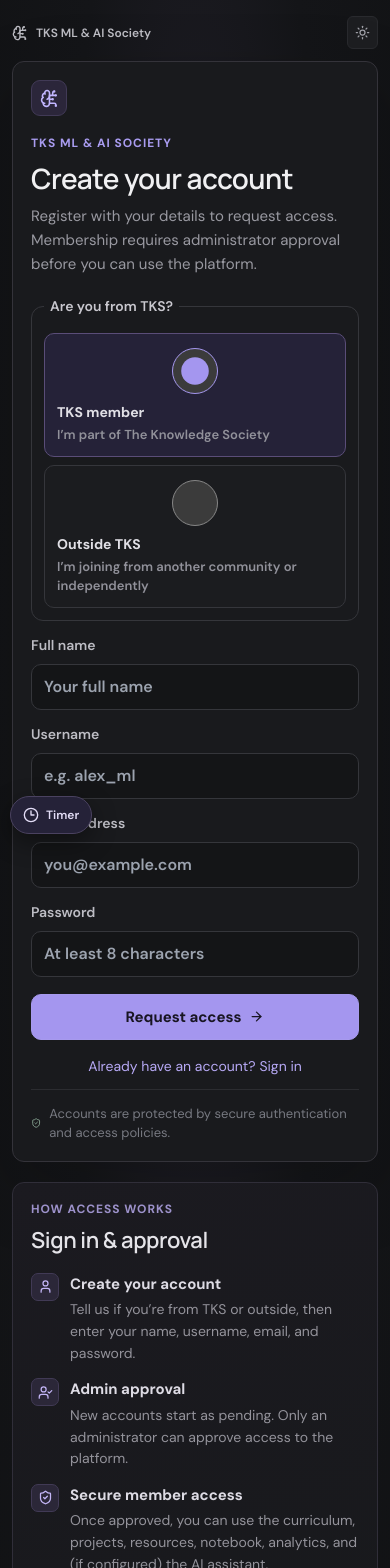
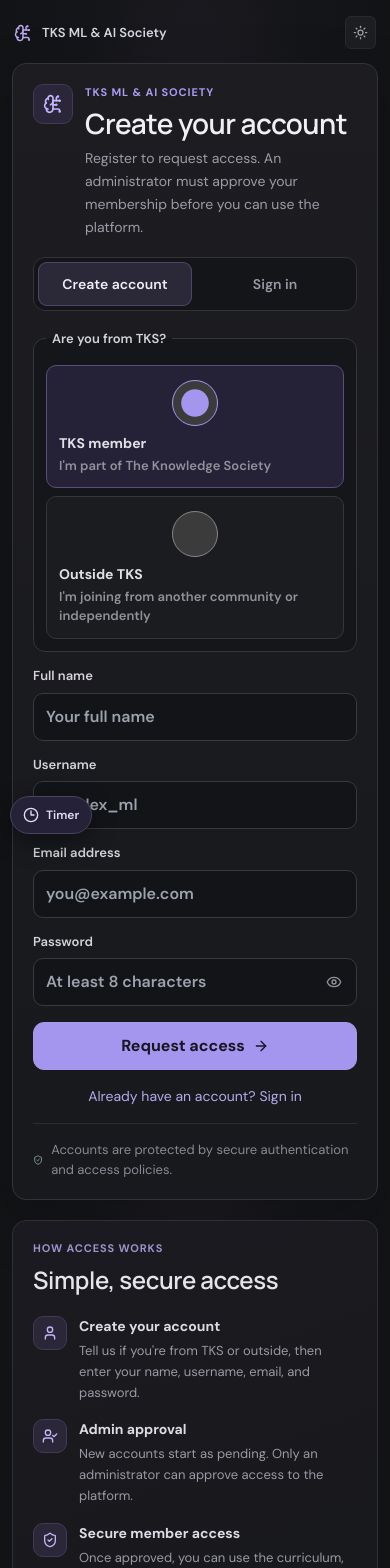
Before and after one commit to dhansikarcs-cs/tks-ml-ai-society, a Next.js app: page /login in a window 390 px wide. Shown: the top 1568 px of the page. Built offline with nearby package versions, Linux system fonts and the light colour scheme; no server answers.

Commit message:
Improve login page UI and auth UX

```diff
--- a/src/app/module-extra.css
+++ b/src/app/module-extra.css
@@ -514,3 +514,89 @@
   .account-card, .pending-card, .account-flow { padding: 18px; border-radius: 12px; }
   .account-card h1 { font-size: 28px; }
 }
+
+
+/* Login UX refresh */
+.account-page { padding: 24px 16px 40px; }
+.account-shell { width: min(980px, 100%); margin: 0 auto; }
+.account-top-row { position: static; width: 100%; display: flex; align-items: center; justify-content: space-between; margin: 0 0 18px; padding: 0 2px; }
+.account-brand-mini { font-size: 14px; color: #d7d5df; gap: 10px; }
+.account-brand-mini svg { color: #b8a8f0; }
+.account-layout { width: 100%; max-width: none; margin-top: 0; grid-template-columns: minmax(0, 1fr) minmax(320px, 0.9fr); gap: 20px; align-items: stretch; }
+.account-card { width: 100%; max-width: none; padding: 28px; border-radius: 16px; border-color: #34333d; background: linear-gradient(180deg, #1c1c21 0%, #18191d 100%); box-shadow: 0 20px 60px #00000030; }
+.account-card-head { display: flex; gap: 14px; align-items: flex-start; margin-bottom: 18px; }
+.account-mark { width: 44px; height: 44px; flex: 0 0 44px; margin-bottom: 0; border-radius: 12px; }
+.account-eyebrow { margin: 0 0 6px; font-size: 11px; letter-spacing: .08em; color: #a99cf0; }
+.account-card h1 { margin: 0; font-size: clamp(28px, 3vw, 34px); line-height: 1.15; }
+.account-subtitle, .account-card > p.account-subtitle { margin: 8px 0 0; color: #9d9ca6; font-size: 14px; line-height: 1.65; max-width: 62ch; }
+.auth-mode-tabs { display: grid; grid-template-columns: 1fr 1fr; gap: 6px; padding: 4px; margin: 0 0 18px; border: 1px solid #31323a; border-radius: 12px; background: #141518; }
+.auth-mode-tabs button { min-height: 42px; border: 0; border-radius: 9px; background: transparent; color: #9a99a3; font-size: 14px; font-weight: 600; cursor: pointer; }
+.auth-mode-tabs button:hover { color: #e4e2eb; }
+.auth-mode-tabs .auth-mode-active { background: #2b2837; color: #f0edf8; box-shadow: inset 0 0 0 1px #4e4568; }
+.account-form { gap: 14px; }
+.account-form label, .account-form legend { font-size: 13px; font-weight: 600; color: #d4d3da; gap: 7px; }
+.account-form input, .account-form select { min-height: 46px; padding: 11px 12px; border-radius: 10px; font-size: 15px; background: #131417; border-color: #383941; }
+.account-form input:focus, .account-form select:focus { border-color: #7b6db0; box-shadow: 0 0 0 3px #7b6db025; }
+.auth-field-row { display: grid; grid-template-columns: 1fr 1fr; gap: 12px; }
+.auth-password-wrap { position: relative; }
+.auth-password-wrap input { padding-right: 44px; }
+.auth-password-toggle { position: absolute; right: 6px; top: 50%; transform: translateY(-50%); width: 34px; height: 34px; display: grid; place-items: center; border: 0; border-radius: 8px; background: transparent; color: #93929c; cursor: pointer; }
+.auth-password-toggle:hover { color: #dddaf0; background: #24242b; }
+.account-forgot { margin: -4px 0 0 auto; padding: 0; font-size: 13px; color: #b3a5ea; }
+.account-primary { min-height: 48px; margin-top: 2px; border-radius: 11px; font-size: 15px; font-weight: 700; }
+.account-primary:not(:disabled):hover { filter: brightness(1.03); }
+.account-alt-actions { margin-top: 2px; }
+.account-switch { width: 100%; padding: 10px 0 0; font-size: 14px; color: #b6a9ec; }
+.account-security { margin-top: 16px; padding-top: 16px; font-size: 13px; color: #8a8993; justify-content: flex-start; }
+.setup-callout, .form-message { border-radius: 10px; font-size: 14px; line-height: 1.55; }
+.form-message { padding: 11px 12px; }
+.affiliation-fieldset { border-radius: 12px; padding: 12px; background: #15161a; }
+.affiliation-option { border-radius: 10px; padding: 12px; }
+.affiliation-option strong { font-size: 14px; }
+.affiliation-option small { font-size: 13px; line-height: 1.45; }
+.account-flow { padding: 28px; border-radius: 16px; display: flex; flex-direction: column; justify-content: center; }
+.account-flow-eyebrow { font-size: 11px; letter-spacing: .08em; }
+.account-flow h2 { font-size: 24px; margin-bottom: 20px; }
+.account-flow-steps { gap: 16px; }
+.account-flow-steps li { gap: 12px; }
+.account-flow-icon { width: 34px; height: 34px; flex-basis: 34px; border-radius: 10px; }
+.account-flow-steps strong { font-size: 14px; margin-bottom: 4px; }
+.account-flow-steps p { font-size: 13px; line-height: 1.6; color: #9a99a3; }
+.account-flow-note { margin-top: 20px; padding: 14px; border-radius: 12px; }
+.account-flow-note strong { font-size: 14px; }
+.account-flow-note p { font-size: 13px; line-height: 1.6; }
+
+@media (max-width: 900px) {
+  .account-layout { grid-template-columns: 1fr; max-width: 680px; margin: 0 auto; }
+  .account-flow { order: 2; }
+}
+@media (max-width: 640px) {
+  .account-page { padding: 16px 12px 32px; }
+  .account-top-row { margin-bottom: 14px; }
+  .account-brand-mini { font-size: 13px; }
+  .account-card, .account-flow { padding: 20px; border-radius: 14px; }
+  .account-card-head { gap: 12px; }
+  .account-mark { width: 40px; height: 40px; flex-basis: 40px; border-radius: 10px; }
+  .account-card h1 { font-size: 28px; }
+  .account-subtitle, .account-card > p.account-subtitle { font-size: 14px; }
+  .auth-field-row { grid-template-columns: 1fr; gap: 14px; }
+  .auth-mode-tabs button { min-height: 44px; font-size: 14px; }
+  .account-form input, .account-form select, .account-primary { font-size: 16px; }
+}
+
+[data-theme="light"] .account-brand-mini { color: #3f3b4d; }
+[data-theme="light"] .account-brand-mini svg { color: #6a4fc0; }
+[data-theme="light"] .account-card { border-color: #ddd9eb; background: linear-gradient(180deg, #ffffff 0%, #fbfaff 100%); box-shadow: 0 20px 60px #5540a812; }
+[data-theme="light"] .account-subtitle, [data-theme="light"] .account-card > p.account-subtitle { color: #5f5c6d; }
+[data-theme="light"] .auth-mode-tabs { border-color: #ddd9eb; background: #f1eef8; }
+[data-theme="light"] .auth-mode-tabs button { color: #666274; }
+[data-theme="light"] .auth-mode-tabs button:hover { color: #2f2b3d; }
+[data-theme="light"] .auth-mode-tabs .auth-mode-active { background: #fff; color: #352a5e; box-shadow: inset 0 0 0 1px #d4c9ef; }
+[data-theme="light"] .account-form label, [data-theme="light"] .account-form legend { color: #353243; }
+[data-theme="light"] .account-form input, [data-theme="light"] .account-form select { background: #fff; border-color: #d8d3e6; color: #282730; }
+[data-theme="light"] .account-form input:focus, [data-theme="light"] .account-form select:focus { border-color: #8f7bd1; box-shadow: 0 0 0 3px #8f7bd120; }
+[data-theme="light"] .auth-password-toggle { color: #706d7d; }
+[data-theme="light"] .auth-password-toggle:hover { color: #352a5e; background: #efeafb; }
+[data-theme="light"] .account-forgot, [data-theme="light"] .account-switch { color: #6247bf; }
+[data-theme="light"] .account-security { color: #676574; border-top-color: #e4dfef; }
+[data-theme="light"] .affiliation-fieldset { background: #fbfaff; border-color: #ddd9eb; }
--- a/src/components/login-form.tsx
+++ b/src/components/login-form.tsx
@@ -1,6 +1,6 @@
 "use client";
 
-import { ArrowRight, BrainCircuit, Clock3, LockKeyhole, Mail, ShieldCheck, User, UserCheck } from "lucide-react";
+import { ArrowRight, BrainCircuit, Clock3, Eye, EyeOff, LockKeyhole, Mail, ShieldCheck, User, UserCheck } from "lucide-react";
 import { FormEvent, useEffect, useState } from "react";
 import { createSupabaseBrowserClient, isSupabaseConfigured } from "@/lib/supabase/client";
 import { ThemeToggle } from "@/lib/theme";
@@ -12,6 +12,7 @@ export function LoginForm() {
   const [affiliation, setAffiliation] = useState<Affiliation>("tks");
   const [busy, setBusy] = useState(false);
   const [message, setMessage] = useState("");
+  const [showPassword, setShowPassword] = useState(false);
   const configured = isSupabaseConfigured();
 
   useEffect(() => {
@@ -134,33 +135,55 @@ export function LoginForm() {
   }
 
   const steps = [
-    { icon: Mail, title: "Create your account", body: mode === "sign-up" ? "Tell us if you’re from TKS or outside, then enter your name, username, email, and password." : "Sign in with your registered email and password." },
+    { icon: Mail, title: "Create your account", body: mode === "sign-up" ? "Tell us if you're from TKS or outside, then enter your name, username, email, and password." : "Sign in with your registered email and password." },
     { icon: UserCheck, title: "Admin approval", body: "New accounts start as pending. Only an administrator can approve access to the platform." },
     { icon: ShieldCheck, title: "Secure member access", body: "Once approved, you can use the curriculum, projects, resources, notebook, analytics, and (if configured) the AI assistant." },
     { icon: Clock3, title: "Email confirmation", body: "If email confirmation is enabled, you must confirm your email before signing in and waiting for approval." },
   ];
 
+  const title = mode === "sign-in" ? "Welcome back" : mode === "sign-up" ? "Create your account" : mode === "recover" ? "Reset your password" : "Set a new password";
+  const subtitle = mode === "sign-in"
+    ? "Sign in with your registered email and password to continue to your workspace."
+    : mode === "sign-up"
+    ? "Register to request access. An administrator must approve your membership before you can use the platform."
+    : mode === "recover"
+    ? "Enter your account email and we'll send a secure link to set a new password."
+    : "Enter a new password for your account (at least 8 characters).";
+
   return (
     <main className="account-page">
-      <div className="account-top-row">
-        <span className="account-brand-mini"><BrainCircuit size={16} /> TKS ML &amp; AI Society</span>
+      <div className="account-shell">
+        <header className="account-top-row">
+          <span className="account-brand-mini"><BrainCircuit size={18} /> TKS ML &amp; AI Society</span>
           <ThemeToggle className="account-theme-toggle" />
+        </header>
+
+        <div className="account-layout">
+          <section className="account-card" aria-labelledby="auth-title">
+            <div className="account-card-head">
+              <span className="account-mark"><BrainCircuit size={20} /></span>
+              <div>
+                <p className="account-eyebrow">TKS ML &amp; AI SOCIETY</p>
+                <h1 id="auth-title">{title}</h1>
+                <p className="account-subtitle">{subtitle}</p>
               </div>
-      <div className="account-layout">
-        <section className="account-card">
-          <span className="account-mark"><BrainCircuit size={19} /></span>
-          <p className="account-eyebrow">TKS ML &amp; AI SOCIETY</p>
-          <h1>{mode === "sign-in" ? "Sign in" : mode === "sign-up" ? "Create your account" : mode === "recover" ? "Reset password" : "Set a new password"}</h1>
-          <p>{mode === "sign-in" ? "Use your registered email and password to continue." : mode === "sign-up" ? "Register with your details to request access. Membership requires administrator approval before you can use the platform." : mode === "recover" ? "Enter your account email and we’ll send a secure link to set a new password." : "Enter a new password for your account (at least 8 characters)."}</p>
+            </div>
+
+            {(mode === "sign-in" || mode === "sign-up") && (
+              <div className="auth-mode-tabs" role="tablist" aria-label="Authentication mode">
+                <button type="button" role="tab" aria-selected={mode === "sign-up"} className={mode === "sign-up" ? "auth-mode-active" : ""} onClick={() => { setMode("sign-up"); setMessage(""); }}>Create account</button>
+                <button type="button" role="tab" aria-selected={mode === "sign-in"} className={mode === "sign-in" ? "auth-mode-active" : ""} onClick={() => { setMode("sign-in"); setMessage(""); }}>Sign in</button>
+              </div>
+            )}
 
             {!configured && (
-            <div className="setup-callout">
+              <div className="setup-callout" role="status">
                 <LockKeyhole size={16} />
                 <div><strong>Sign-in unavailable</strong><span>Supabase authentication is not configured for this deployment. Contact the administrator to enable access.</span></div>
               </div>
             )}
 
-          <form className="account-form" onSubmit={submit}>
+            <form className="account-form" onSubmit={submit} noValidate={false}>
               {mode === "sign-up" && (
                 <>
                   <fieldset className="affiliation-fieldset">
@@ -168,50 +191,70 @@ export function LoginForm() {
                     <div className="affiliation-options">
                       <label className={`affiliation-option ${affiliation === "tks" ? "affiliation-active" : ""}`}>
                         <input type="radio" name="affiliation" value="tks" checked={affiliation === "tks"} onChange={() => setAffiliation("tks")} />
-                      <span><strong>TKS member</strong><small>I’m part of The Knowledge Society</small></span>
+                        <span><strong>TKS member</strong><small>I&apos;m part of The Knowledge Society</small></span>
                       </label>
                       <label className={`affiliation-option ${affiliation === "other" ? "affiliation-active" : ""}`}>
                         <input type="radio" name="affiliation" value="other" checked={affiliation === "other"} onChange={() => setAffiliation("other")} />
-                      <span><strong>Outside TKS</strong><small>I’m joining from another community or independently</small></span>
+                        <span><strong>Outside TKS</strong><small>I&apos;m joining from another community or independently</small></span>
                       </label>
                     </div>
                   </fieldset>
+                  <div className="auth-field-row">
                     <label>Full name<input name="name" autoComplete="name" required placeholder="Your full name" maxLength={80} /></label>
-                <label>Username<input name="username" autoComplete="username" required placeholder="e.g. alex_ml" minLength={3} maxLength={32} pattern="[A-Za-z0-9_.\-]+" title="3–32 characters: letters, numbers, underscore, dot, or hyphen" /></label>
+                    <label>Username<input name="username" autoComplete="username" required placeholder="e.g. alex_ml" minLength={3} maxLength={32} pattern="[A-Za-z0-9_.\-]+" title="3-32 characters: letters, numbers, underscore, dot, or hyphen" /></label>
+                  </div>
                   {affiliation === "other" && <label>Organization / school <span className="field-optional">(optional)</span><input name="organization" autoComplete="organization" placeholder="Where are you from?" maxLength={120} /></label>}
                 </>
               )}
 
               {mode !== "update" && <label>Email address<input name="email" type="email" autoComplete="email" required placeholder="you@example.com" /></label>}
-            {mode !== "recover" && <label>Password<input name="password" type="password" minLength={8} autoComplete={mode === "sign-in" ? "current-password" : "new-password"} required placeholder="At least 8 characters" /></label>}
+              {mode !== "recover" && (
+                <label>Password
+                  <div className="auth-password-wrap">
+                    <input name="password" type={showPassword ? "text" : "password"} minLength={8} autoComplete={mode === "sign-in" ? "current-password" : "new-password"} required placeholder="At least 8 characters" />
+                    <button type="button" className="auth-password-toggle" onClick={() => setShowPassword((v) => !v)} aria-label={showPassword ? "Hide password" : "Show password"}>
+                      {showPassword ? <EyeOff size={16} /> : <Eye size={16} />}
+                    </button>
+                  </div>
+                </label>
+              )}
+
+              {mode === "sign-in" && <button type="button" className="account-forgot" onClick={() => { setMode("recover"); setMessage(""); }}>Forgot your password?</button>}
 
               {message && <p className="form-message" role="status">{message}</p>}
-            <button className="account-primary" disabled={!configured || busy}>{busy ? "Please wait…" : mode === "sign-in" ? "Sign in" : mode === "sign-up" ? "Request access" : mode === "recover" ? "Send reset link" : "Update password"} <ArrowRight size={15} /></button>
+              <button className="account-primary" disabled={!configured || busy}>
+                {busy ? "Please wait..." : mode === "sign-in" ? "Sign in" : mode === "sign-up" ? "Request access" : mode === "recover" ? "Send reset link" : "Update password"} <ArrowRight size={16} />
+              </button>
             </form>
 
-          {mode === "sign-in" && <button type="button" className="account-forgot" onClick={() => { setMode("recover"); setMessage(""); }}>Forgot your password?</button>}
-          <button className="account-switch" onClick={() => { setMode(mode === "sign-up" || mode === "recover" || mode === "update" ? "sign-in" : "sign-up"); setMessage(""); setAffiliation("tks"); }}>
-            {mode === "sign-in" ? "New here? Create an account" : mode === "sign-up" ? "Already have an account? Sign in" : "Back to sign in"}
-          </button>
+            <div className="account-alt-actions">
+              {(mode === "recover" || mode === "update") && (
+                <button className="account-switch" onClick={() => { setMode("sign-in"); setMessage(""); }}>Back to sign in</button>
+              )}
+              {mode === "sign-in" && <button className="account-switch" onClick={() => { setMode("sign-up"); setMessage(""); setAffiliation("tks"); }}>New here? Create an account</button>}
+              {mode === "sign-up" && <button className="account-switch" onClick={() => { setMode("sign-in"); setMessage(""); }}>Already have an account? Sign in</button>}
+            </div>
+
             <div className="account-security"><ShieldCheck size={14} /> Accounts are protected by secure authentication and access policies.</div>
           </section>
 
           <aside className="account-flow" aria-label="How access works">
             <p className="account-flow-eyebrow">HOW ACCESS WORKS</p>
-          <h2>Sign in &amp; approval</h2>
+            <h2>Simple, secure access</h2>
             <ol className="account-flow-steps">
-            {steps.map(({ icon: Icon, title, body }, index) => (
-              <li key={title}>
-                <span className="account-flow-icon">{mode === "sign-up" && index === 0 ? <User size={15} /> : <Icon size={15} />}</span>
-                <div><strong>{title}</strong><p>{body}</p></div>
+              {steps.map(({ icon: Icon, title: stepTitle, body }, index) => (
+                <li key={stepTitle}>
+                  <span className="account-flow-icon">{mode === "sign-up" && index === 0 ? <User size={16} /> : <Icon size={16} />}</span>
+                  <div><strong>{stepTitle}</strong><p>{body}</p></div>
                 </li>
               ))}
             </ol>
             <div className="account-flow-note">
               <strong>After you sign in</strong>
-            <p>Approved members are taken to the learning platform. If your membership is still pending, you’ll see a waiting page until an administrator approves your account. This platform requires a signed-in, approved account.</p>
+              <p>Approved members go to the learning platform. Pending accounts see a waiting page until an administrator approves access.</p>
             </div>
           </aside>
+        </div>
       </div>
     </main>
   );
```
Lines whose indentation alone changed are shown as unchanged.
